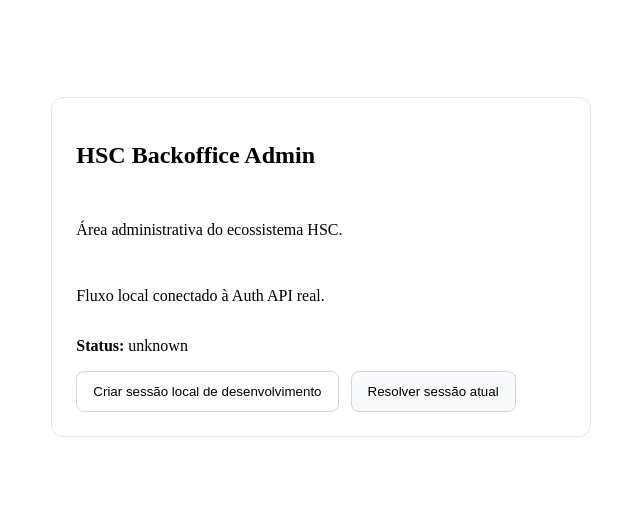
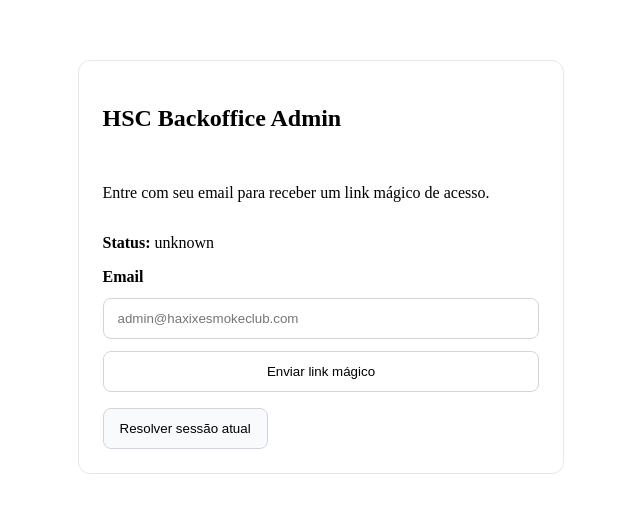
Before and after one commit to 14vosx/hsc-backoffice-admin, an Angular app: page /login in a window 1280 px wide. Shown: the part 165-678 px from the top of the page, without its empty margins (344-984 px from the left). Built offline with nearby package versions, Linux system fonts and the light colour scheme.

Commit message:
feature: auth-callback-page-component

```diff
--- a/src/app/app.routes.ts
+++ b/src/app/app.routes.ts
@@ -10,6 +10,14 @@ export const routes: Routes = [
         (m) => m.LoginPageComponent,
       ),
     title: 'Login | HSC Backoffice',
+  },
+  {
+    path: 'auth/callback',
+    loadComponent: () =>
+      import('./features/auth/pages/auth-callback-page/auth-callback-page.component').then(
+        (m) => m.AuthCallbackPageComponent,
+      ),
+    title: 'Autenticação | HSC Backoffice',
   },
   {
     path: '',
--- /dev/null
+++ b/src/app/core/config/api.config.ts
@@ -0,0 +1,10 @@
+const hostname = globalThis.location.hostname;
+
+const isLocalhost =
+  hostname === 'localhost' ||
+  hostname === '127.0.0.1' ||
+  hostname === '0.0.0.0';
+
+export const API_BASE_URL = isLocalhost
+  ? ''
+  : 'https://auth-api.haxixesmokeclub.com';
--- /dev/null
+++ b/src/app/features/auth/pages/auth-callback-page/auth-callback-page.component.html
@@ -0,0 +1,19 @@
+<main class="auth-callback-page">
+  <section class="auth-callback-page__card">
+    <h1>HSC Backoffice Admin</h1>
+
+    @if (isResolving()) {
+      <p>{{ message() }}</p>
+    } @else {
+      <p>{{ message() }}</p>
+
+      @if (error(); as errorMessage) {
+        <p class="auth-callback-page__error">{{ errorMessage }}</p>
+      }
+
+      <button type="button" (click)="goToLogin()">
+        Voltar para login
+      </button>
+    }
+  </section>
+</main>
--- /dev/null
+++ b/src/app/features/auth/pages/auth-callback-page/auth-callback-page.component.scss
@@ -0,0 +1,31 @@
+:host {
+  display: block;
+}
+
+.auth-callback-page {
+  min-height: 100vh;
+  display: grid;
+  place-content: center;
+  padding: 24px;
+}
+
+.auth-callback-page__card {
+  display: grid;
+  gap: 16px;
+  width: min(520px, 100%);
+  border: 1px solid #e5e7eb;
+  border-radius: 12px;
+  padding: 24px;
+}
+
+.auth-callback-page__error {
+  color: #b91c1c;
+}
+
+button {
+  padding: 12px 16px;
+  border: 1px solid #d1d5db;
+  border-radius: 8px;
+  background: white;
+  cursor: pointer;
+}
--- /dev/null
+++ b/src/app/features/auth/pages/auth-callback-page/auth-callback-page.component.ts
@@ -0,0 +1,102 @@
+import { ChangeDetectionStrategy, Component, inject, signal } from '@angular/core';
+import { ActivatedRoute, Router } from '@angular/router';
+
+import { AuthSessionStore } from '../../../../core/auth/auth-session.store';
+
+@Component({
+  selector: 'hsc-auth-callback-page',
+  standalone: true,
+  templateUrl: './auth-callback-page.component.html',
+  styleUrl: './auth-callback-page.component.scss',
+  changeDetection: ChangeDetectionStrategy.OnPush,
+})
+export class AuthCallbackPageComponent {
+  private readonly route = inject(ActivatedRoute);
+  private readonly router = inject(Router);
+  private readonly authSessionStore = inject(AuthSessionStore);
+
+  protected readonly isResolving = signal(true);
+  protected readonly message = signal('Validando acesso...');
+  protected readonly error = signal<string | null>(null);
+
+  constructor() {
+    void this.handleCallback();
+  }
+
+  private async handleCallback(): Promise<void> {
+    const status = this.route.snapshot.queryParamMap.get('status');
+    const error = this.route.snapshot.queryParamMap.get('error');
+
+    if (error) {
+      this.error.set(this.mapError(error));
+      this.message.set('Não foi possível concluir o acesso.');
+      this.isResolving.set(false);
+      return;
+    }
+
+    if (status !== 'ok') {
+      this.error.set('Resposta de autenticação inválida.');
+      this.message.set('Não foi possível concluir o acesso.');
+      this.isResolving.set(false);
+      return;
+    }
+
+    const authenticated = await this.resolveSessionWithRetry();
+
+    if (authenticated) {
+      await this.router.navigateByUrl('/dashboard');
+      return;
+    }
+
+    this.error.set('A sessão não pôde ser validada.');
+    this.message.set('Não foi possível concluir o acesso.');
+    this.isResolving.set(false);
+  }
+
+  private async resolveSessionWithRetry(): Promise<boolean> {
+    const delays = [0, 250, 600];
+
+    for (const delayMs of delays) {
+      if (delayMs > 0) {
+        await this.sleep(delayMs);
+      }
+
+      try {
+        await this.authSessionStore.reloadSession();
+
+        if (this.authSessionStore.isAuthenticated()) {
+          return true;
+        }
+      } catch {
+        // tenta de novo nas próximas iterações
+      }
+    }
+
+    return false;
+  }
+
+  private sleep(ms: number): Promise<void> {
+    return new Promise((resolve) => setTimeout(resolve, ms));
+  }
+
+  protected async goToLogin(): Promise<void> {
+    await this.router.navigateByUrl('/login');
+  }
+
+  private mapError(code: string): string {
+    switch (code) {
+      case 'db_not_ready':
+        return 'O backend não está pronto no momento.';
+      case 'missing_token':
+        return 'O link de acesso está incompleto.';
+      case 'invalid_or_expired_link':
+        return 'O link é inválido, expirou ou já foi utilizado.';
+      case 'forbidden':
+        return 'Esta conta não tem permissão para acessar o Backoffice.';
+      case 'consume_failed':
+        return 'O backend falhou ao consumir o link de acesso.';
+      default:
+        return `Erro de autenticação: ${code}`;
+    }
+  }
+}
--- a/src/app/features/auth/pages/login-page/login-page.component.html
+++ b/src/app/features/auth/pages/login-page/login-page.component.html
@@ -1,8 +1,7 @@
 <main class="login-page">
   <section class="login-page__card">
     <h1>HSC Backoffice Admin</h1>
-    <p>Área administrativa do ecossistema HSC.</p>
-    <p>Fluxo local conectado à Auth API real.</p>
+    <p>Entre com seu email para receber um link mágico de acesso.</p>
 
     <div class="login-page__status">
       <p><strong>Status:</strong> {{ authSessionStore.status() }}</p>
@@ -16,28 +15,49 @@
       }
 
       @if (authSessionStore.error(); as error) {
-        <p class="login-page__error"><strong>Erro:</strong> {{ error }}</p>
+        <p class="login-page__error"><strong>Erro de sessão:</strong> {{ error }}</p>
+      }
+    </div>
+
+    <div class="login-page__form">
+      <label for="email">Email</label>
+      <input
+        id="email"
+        type="email"
+        [value]="email()"
+        (input)="updateEmail(($any($event.target).value ?? '').toString())"
+        [disabled]="isRequestingLink() || isResolving()"
+        placeholder="admin@haxixesmokeclub.com"
+        autocomplete="email"
+      />
+
+      <button
+        type="button"
+        (click)="handleRequestMagicLink()"
+        [disabled]="isRequestingLink() || isResolving()"
+      >
+        @if (isRequestingLink()) {
+          Enviando link...
+        } @else {
+          Enviar link mágico
+        }
+      </button>
+
+      @if (requestMessage(); as message) {
+        <p class="login-page__message">{{ message }}</p>
+      }
+
+      @if (requestError(); as error) {
+        <p class="login-page__error">{{ error }}</p>
       }
     </div>
 
     <div class="login-page__actions">
       <button
         type="button"
-        (click)="handleBootstrapDevSession()"
-        [disabled]="isBootstrapping() || isResolving()"
-      >
-        @if (isBootstrapping()) {
-          Criando sessão local...
-        } @else {
-          Criar sessão local de desenvolvimento
-        }
-      </button>
-
-      <button
-        type="button"
         class="login-page__secondary"
         (click)="handleResolveCurrentSession()"
-        [disabled]="isBootstrapping() || isResolving()"
+        [disabled]="isRequestingLink() || isResolving()"
       >
         @if (isResolving()) {
           Resolvendo sessão...
--- a/src/app/features/auth/pages/login-page/login-page.component.scss
+++ b/src/app/features/auth/pages/login-page/login-page.component.scss
@@ -23,8 +23,24 @@
   gap: 8px;
 }
 
-.login-page__status p {
+.login-page__status p,
+.login-page__form p {
   margin: 0;
+}
+
+.login-page__form {
+  display: grid;
+  gap: 12px;
+}
+
+.login-page__form label {
+  font-weight: 600;
+}
+
+.login-page__form input {
+  padding: 12px 14px;
+  border: 1px solid #d1d5db;
+  border-radius: 8px;
 }
 
 .login-page__actions {
@@ -50,6 +66,10 @@ button:disabled {
   background: #f9fafb;
 }
 
+.login-page__message {
+  color: #065f46;
+}
+
 .login-page__error {
   color: #b91c1c;
 }
--- a/src/app/features/auth/pages/login-page/login-page.component.ts
+++ b/src/app/features/auth/pages/login-page/login-page.component.ts
@@ -1,5 +1,8 @@
-import { ChangeDetectionStrategy, Component, inject, signal } from '@angular/core';
+import { ChangeDetectionStrategy, Component, inject, computed, signal } from '@angular/core';
 import { Router } from '@angular/router';
+import { firstValueFrom } from 'rxjs';
+
+import { AuthApiService } from '../../../../core/auth/auth-api.service';
 import { AuthSessionStore } from '../../../../core/auth/auth-session.store';
 
 @Component({
@@ -12,21 +15,16 @@ import { AuthSessionStore } from '../../../../core/auth/auth-session.store';
 })
 export class LoginPageComponent {
   private readonly router = inject(Router);
+  private readonly authApi = inject(AuthApiService);
   protected readonly authSessionStore = inject(AuthSessionStore);
 
-  protected readonly isBootstrapping = signal(false);
+  protected readonly email = signal('');
+  protected readonly isRequestingLink = signal(false);
   protected readonly isResolving = signal(false);
+  protected readonly requestMessage = signal<string | null>(null);
+  protected readonly requestError = signal<string | null>(null);
 
-  protected async handleBootstrapDevSession(): Promise<void> {
-    this.isBootstrapping.set(true);
-
-    try {
-      await this.authSessionStore.bootstrapDevSession();
-      await this.router.navigateByUrl('/dashboard');
-    } finally {
-      this.isBootstrapping.set(false);
-    }
-  }
+  protected readonly trimmedEmail = computed(() => this.email().trim().toLowerCase());
 
   protected async handleResolveCurrentSession(): Promise<void> {
     this.isResolving.set(true);
@@ -41,4 +39,33 @@ export class LoginPageComponent {
       this.isResolving.set(false);
     }
   }
+
+  protected async handleRequestMagicLink(): Promise<void> {
+    if (!this.trimmedEmail()) {
+      this.requestError.set('Informe um email.');
+      this.requestMessage.set(null);
+      return;
+    }
+
+    this.isRequestingLink.set(true);
+    this.requestError.set(null);
+    this.requestMessage.set(null);
+
+    try {
+      const response = await firstValueFrom(
+        this.authApi.requestMagicLink(this.trimmedEmail()),
+      );
+      this.requestMessage.set(
+        response?.message || 'Se a conta estiver autorizada, um link de acesso foi enviado.',
+      );
+    } catch {
+      this.requestError.set('Não foi possível solicitar o link neste momento.');
+    } finally {
+      this.isRequestingLink.set(false);
+    }
+  }
+
+  protected updateEmail(value: string): void {
+    this.email.set(value);
+  }
 }
```
Also changed, not shown: src/app/core/auth/auth-api.service.ts (+20 -8 lines), 1 other file (tests, documents, lock files or other folders).
